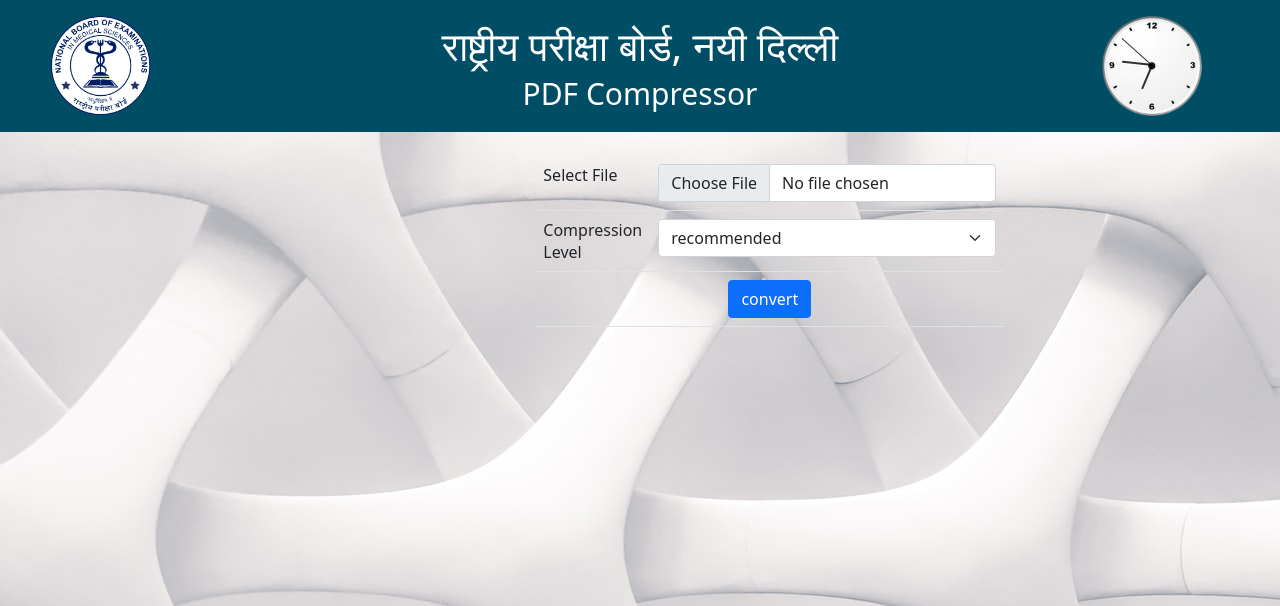
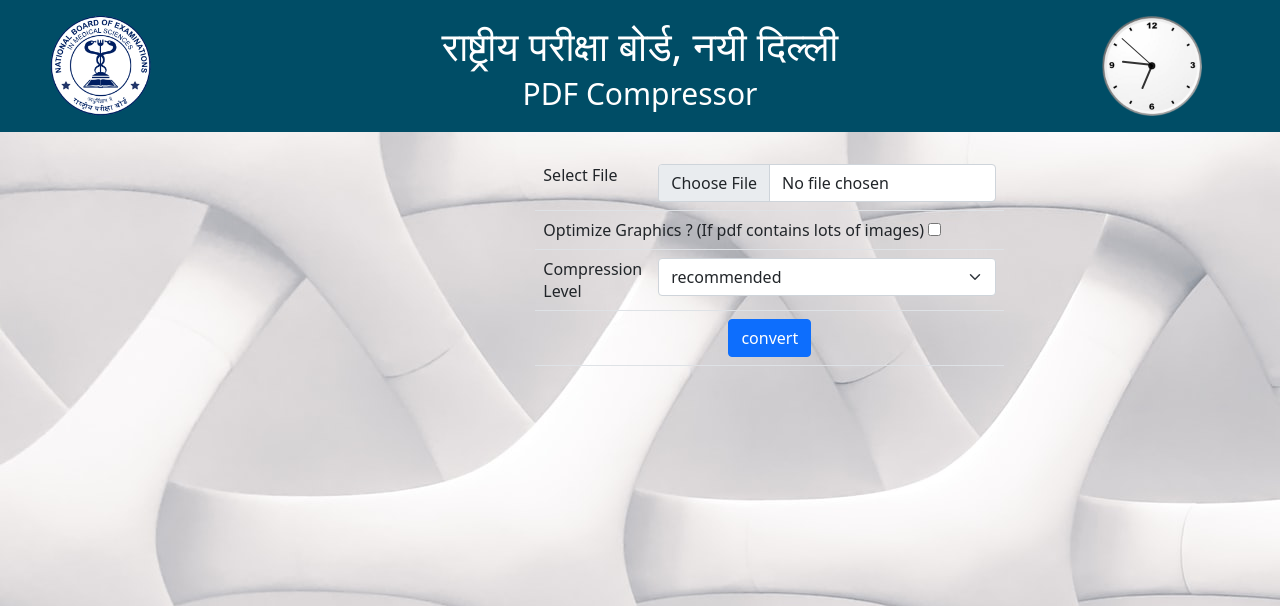
Before and after one commit to Dishendramishra/pdf_compressor, a Flask app: page / in a window 1280 px wide. Shown: the top 606 px of the page. Run offline with Flask 3, Linux system fonts and the light colour scheme; some libraries are stand-ins or nearby versions.

Commit message:
added optimize graphics option

```diff
--- a/app.py
+++ b/app.py
@@ -61,13 +61,16 @@ def upload_file():
             if clevel in COMPRESSION_LEVELS:
                 power_ = int(COMPRESSION_LEVELS[clevel])
             print(f"POWER: {power_}")
-            # pdf_compressor.compress(input_filename,
-            #                             output_filename, power=power_)
-            if power_ == 4:
-                task = os.system(f"convert -density 96x96 -quality 33 -compress jpeg {input_filename} {output_filename}")
+
+            task = True # to check if conversion is failed or succeed
+            if "optimize_graphics" in request.form:
+                if power_ == 4:
+                    task = os.system(f"convert -density 96x96 -quality 33 -compress jpeg {input_filename} {output_filename}")
+                else:
+                    task = os.system(f"convert -density 120x120 -quality 60 -compress jpeg {input_filename} {output_filename}")
             else:
-                task = os.system(f"convert -density 120x120 -quality 60 -compress jpeg {input_filename} {output_filename}")
-
+                task = pdf_compressor.compress(input_filename,output_filename, power=power_)
+                task = 0 if task == None else 1
 
             if task == 0:
                 return redirect(url_for('download_file', name=prefix+filename))
--- a/templates/index.html
+++ b/templates/index.html
@@ -130,6 +130,12 @@
                         </td>
                     </tr>
                     <tr>
+                        <td colspan="2">
+                            Optimize Graphics ? (If pdf contains lots of images)
+                            <input type="checkbox" id="optimize_graphics" name="optimize_graphics" value="yes">
+                        </td>
+                    </tr>
+                    <tr>
                         <td>Compression Level</td>
                         <td>
                             <select class="form-select"  id="compression_level" name="compression_level">
```
